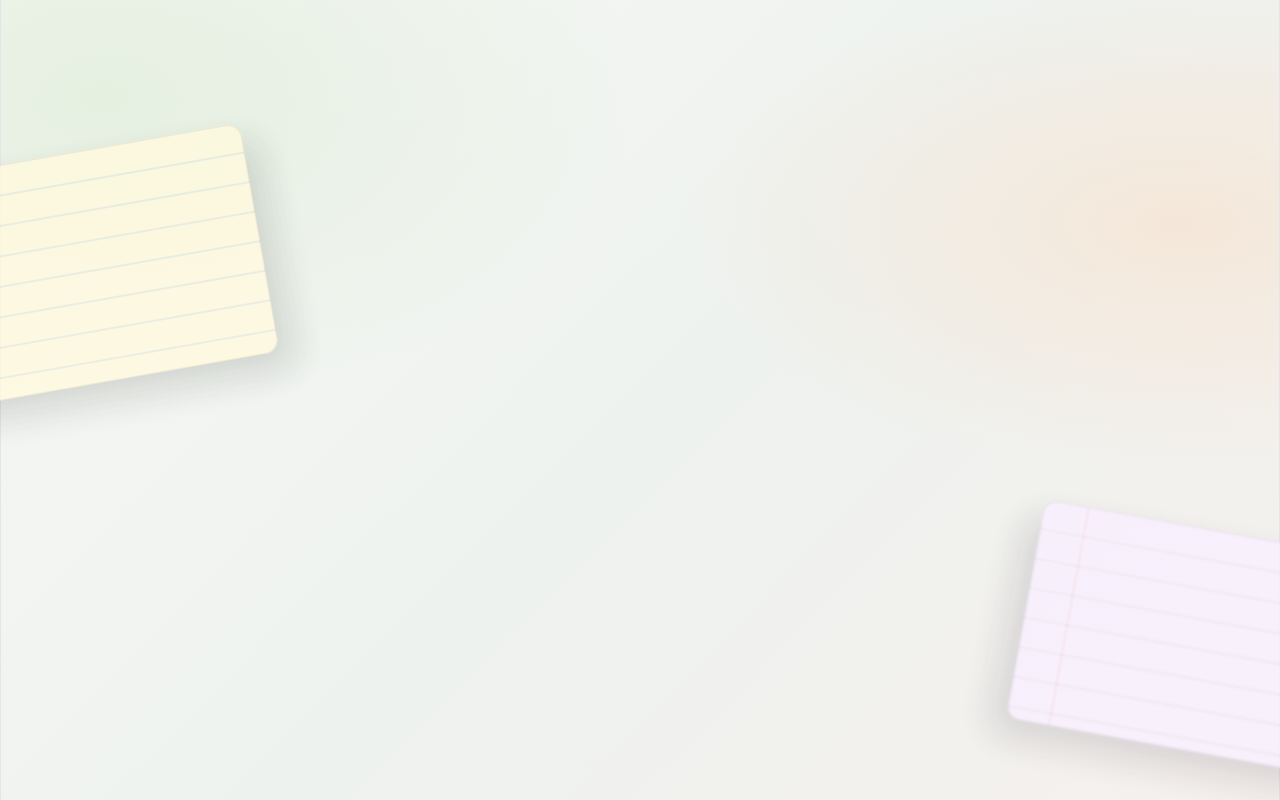
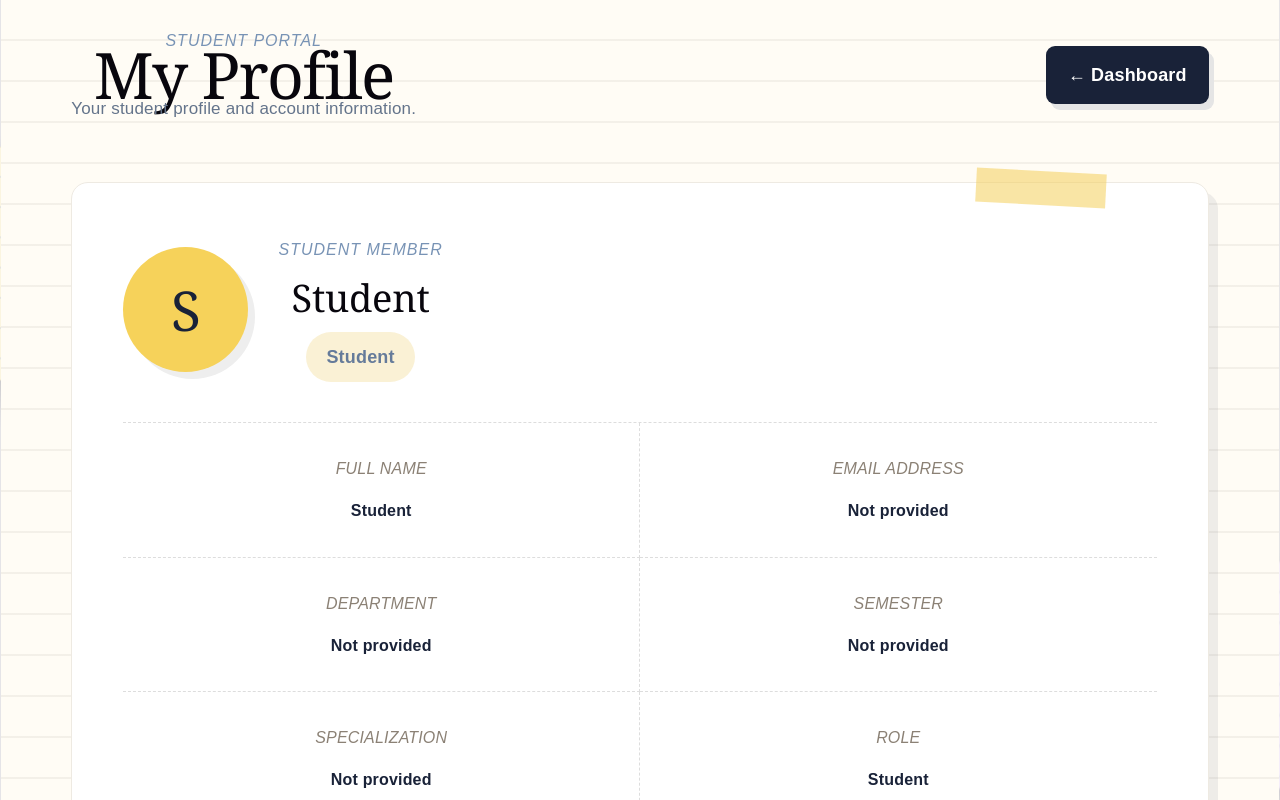
Before and after one commit to Khushinew/campus-event-portal, a React app in the folder frontend/: page /student/profile in a window 1280 px wide. Before the commit this address had no page. Shown: the top 800 px of the page. Built offline with nearby package versions, Linux system fonts and the light colour scheme; the HTML template or start-up script is replaced by a standard one.

Commit message:
Added MyProfile page

```diff
--- a/frontend/src/App.jsx
+++ b/frontend/src/App.jsx
@@ -34,8 +34,7 @@ import RegisterEvent from "./pages/StudentEvents/RegisterEvent";
 import RegisteredEvents from "./pages/StudentEvents/RegisteredEvents";
 import PersonalCalendar from "./pages/StudentEvents/PersonalCalendar";
 import AddPersonalEvent from "./pages/StudentEvents/AddPersonalEvent";
-
-
+import StudentProfile from "./pages/StudentEvents/StudentProfile";
 function App() {
   return (
     <BrowserRouter>
@@ -117,7 +116,7 @@ function App() {
           element={<AddPersonalEvent />}
         />
 
-
+<Route path="/student/profile" element={<StudentProfile />} />
         {/* =========================
             FACULTY ROUTES
         ========================= */}
--- /dev/null
+++ b/frontend/src/pages/StudentEvents/StudentProfile.css
@@ -0,0 +1,218 @@
+
+.student-profile-page {
+  min-height: 100vh;
+  padding: 28px 5.5%;
+  color: #192238;
+  background-color: #fffcf5;
+  background-image: repeating-linear-gradient(
+    to bottom,
+    transparent 0,
+    transparent 39px,
+    #e8e4dc 40px,
+    transparent 41px
+  );
+  font-family: Arial, sans-serif;
+}
+
+.student-profile-header {
+  display: flex;
+  justify-content: space-between;
+  align-items: center;
+  gap: 24px;
+  margin-bottom: 60px;
+}
+
+.student-profile-eyebrow {
+  margin: 0 0 8px;
+  color: #7893b5;
+  font-size: 16px;
+  font-style: italic;
+  letter-spacing: 1px;
+}
+
+.student-profile-header h1 {
+  margin: 0;
+  font-family: Georgia, serif;
+  font-size: clamp(42px, 5vw, 64px);
+  font-weight: 400;
+}
+
+.student-profile-subtitle {
+  margin: 8px 0 0;
+  color: #64748b;
+  font-size: 17px;
+}
+
+.student-profile-back {
+  flex-shrink: 0;
+  padding: 16px 22px;
+  border-radius: 9px;
+  background: #192238;
+  color: white;
+  text-decoration: none;
+  font-weight: 600;
+  box-shadow: 5px 6px 0 #e5e5e5;
+}
+
+.student-profile-back:hover {
+  background: #2a3855;
+}
+
+.student-profile-main {
+  max-width: 1250px;
+  margin: 0 auto;
+}
+
+.student-profile-card {
+  position: relative;
+  padding: 54px 4.5%;
+  border: 1px solid #eeeae2;
+  border-radius: 17px;
+  background: #fff;
+  box-shadow: 9px 10px 0 rgba(25, 34, 56, 0.07);
+}
+
+.student-profile-card::before {
+  position: absolute;
+  top: -12px;
+  right: 9%;
+  width: 130px;
+  height: 34px;
+  background: rgba(244, 207, 91, 0.55);
+  content: "";
+  transform: rotate(3deg);
+}
+
+.student-profile-identity {
+  display: flex;
+  align-items: center;
+  gap: 30px;
+  padding-bottom: 40px;
+  border-bottom: 1px dashed #ddd;
+}
+
+.student-profile-avatar {
+  display: flex;
+  width: 125px;
+  height: 125px;
+  flex-shrink: 0;
+  align-items: center;
+  justify-content: center;
+  border-radius: 50%;
+  background: #f6d25a;
+  color: #192238;
+  font-family: Georgia, serif;
+  font-size: 55px;
+  box-shadow: 7px 7px 0 #eee;
+}
+
+.student-profile-identity-text h2 {
+  margin: 12px 0;
+  font-family: Georgia, serif;
+  font-size: 38px;
+  font-weight: 400;
+  overflow-wrap: anywhere;
+}
+
+.student-profile-role {
+  display: inline-block;
+  padding: 12px 20px;
+  border-radius: 30px;
+  background: #faf1d5;
+  color: #657b9a;
+  font-weight: 600;
+}
+
+.student-profile-details {
+  display: grid;
+  grid-template-columns: repeat(2, minmax(0, 1fr));
+}
+
+.student-profile-detail {
+  min-width: 0;
+  padding: 32px 20px;
+  text-align: center;
+  border-bottom: 1px dashed #ddd;
+}
+
+.student-profile-detail:nth-child(odd) {
+  border-right: 1px dashed #ddd;
+}
+
+.student-profile-detail span {
+  color: #8b8175;
+  font-size: 16px;
+  font-style: italic;
+}
+
+.student-profile-detail p {
+  margin: 16px 0 0;
+  color: #192238;
+  font-size: 16px;
+  font-weight: 600;
+  overflow-wrap: anywhere;
+}
+
+.student-profile-note {
+  margin-top: 38px;
+  padding: 32px 24px;
+  border-radius: 14px;
+  background: #faf1d5;
+  text-align: center;
+}
+
+.student-profile-note h2 {
+  margin: 10px 0;
+  font-family: Georgia, serif;
+  font-size: 27px;
+  font-weight: 400;
+}
+
+.student-profile-note > p:last-child {
+  color: #64748b;
+  line-height: 1.7;
+}
+
+@media (max-width: 650px) {
+  .student-profile-page {
+    padding: 24px 18px;
+  }
+
+  .student-profile-header {
+    align-items: flex-start;
+    flex-direction: column;
+    margin-bottom: 40px;
+  }
+
+  .student-profile-card {
+    padding: 32px 18px;
+  }
+
+  .student-profile-identity {
+    align-items: flex-start;
+    flex-direction: column;
+    gap: 20px;
+  }
+
+  .student-profile-avatar {
+    width: 90px;
+    height: 90px;
+    font-size: 40px;
+  }
+
+  .student-profile-identity-text h2 {
+    font-size: 30px;
+  }
+
+  .student-profile-details {
+    grid-template-columns: 1fr;
+  }
+
+  .student-profile-detail:nth-child(odd) {
+    border-right: none;
+  }
+
+  .student-profile-detail {
+    padding: 24px 8px;
+  }
+}
--- /dev/null
+++ b/frontend/src/pages/StudentEvents/StudentProfile.jsx
@@ -0,0 +1,97 @@
+
+import { Link } from "react-router-dom";
+import { useState } from "react";
+import "./StudentProfile.css";
+
+function StudentProfile() {
+  const [user] = useState(() => {
+    try {
+      return JSON.parse(localStorage.getItem("user")) || {};
+    } catch {
+      return {};
+    }
+  });
+
+  const name = user.name || user.fullName || "Student";
+  const email = user.email || "";
+  const initial = name.charAt(0).toUpperCase();
+  const role = user.role || "Student";
+  const department = user.department || user.branch || "Not provided";
+  const semester = user.semester || "Not provided";
+  const specialization = user.specialization || "Not provided";
+
+  return (
+    <div className="student-profile-page">
+      <header className="student-profile-header">
+        <div>
+          <p className="student-profile-eyebrow">STUDENT PORTAL</p>
+          <h1>My Profile</h1>
+          <p className="student-profile-subtitle">
+            Your student profile and account information.
+          </p>
+        </div>
+
+        <Link to="/student-dashboard" className="student-profile-back">
+          ← Dashboard
+        </Link>
+      </header>
+
+      <main className="student-profile-main">
+        <section className="student-profile-card">
+          <div className="student-profile-identity">
+            <div className="student-profile-avatar">{initial}</div>
+
+            <div className="student-profile-identity-text">
+              <p className="student-profile-eyebrow">STUDENT MEMBER</p>
+              <h2>{name}</h2>
+              <span className="student-profile-role">{role}</span>
+            </div>
+          </div>
+
+          <div className="student-profile-details">
+            <div className="student-profile-detail">
+              <span>FULL NAME</span>
+              <p>{name}</p>
+            </div>
+
+            <div className="student-profile-detail">
+              <span>EMAIL ADDRESS</span>
+              <p>{email || "Not provided"}</p>
+            </div>
+
+            <div className="student-profile-detail">
+              <span>DEPARTMENT</span>
+              <p>{department}</p>
+            </div>
+
+            <div className="student-profile-detail">
+              <span>SEMESTER</span>
+              <p>{semester}</p>
+            </div>
+
+            <div className="student-profile-detail">
+              <span>SPECIALIZATION</span>
+              <p>{specialization}</p>
+            </div>
+
+            <div className="student-profile-detail">
+              <span>ROLE</span>
+              <p>{role}</p>
+            </div>
+          </div>
+        </section>
+
+        <section className="student-profile-note">
+          <p className="student-profile-eyebrow">CAMPUSPHERE NOTE</p>
+          <h2>Your profile, your campus journey.</h2>
+          <p>
+            Keep exploring campus events and managing your personal schedule
+            through your student dashboard.
+          </p>
+        </section>
+      </main>
+    </div>
+  );
+}
+
+export default StudentProfile;
```
